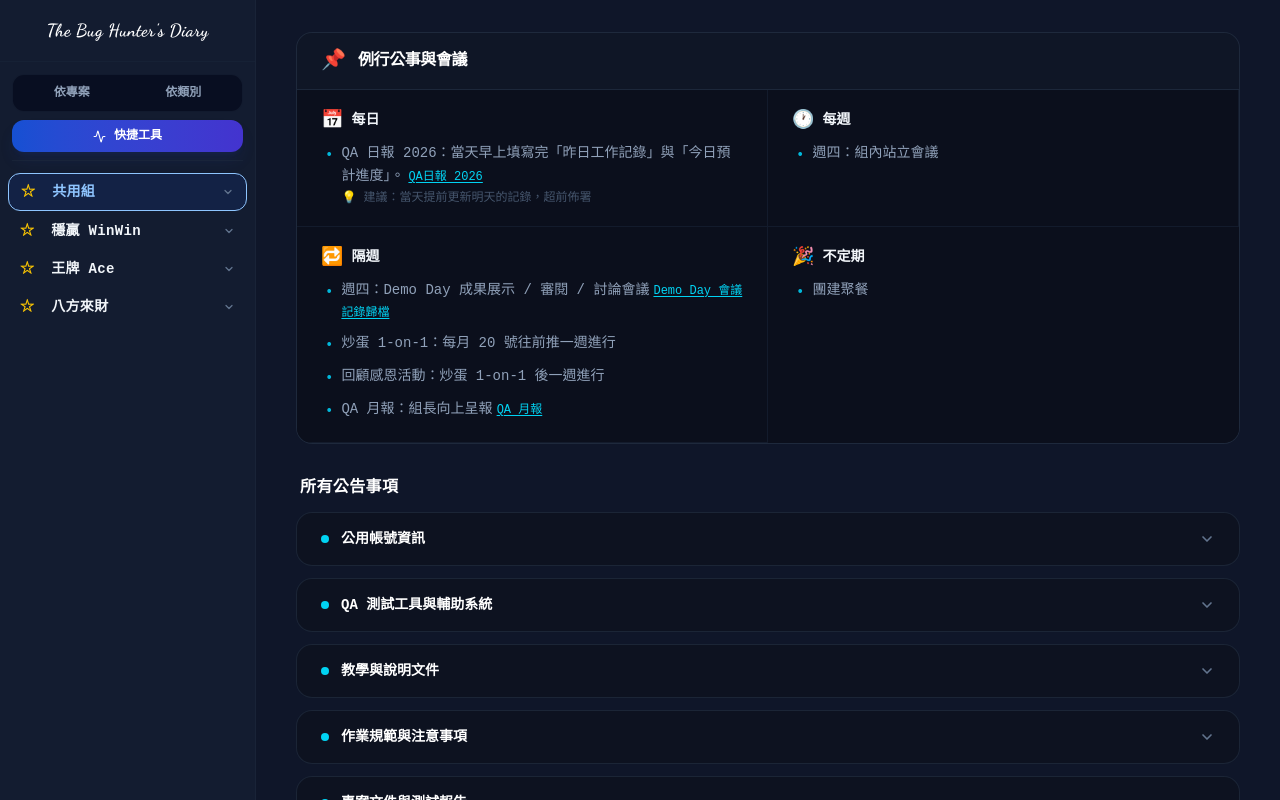
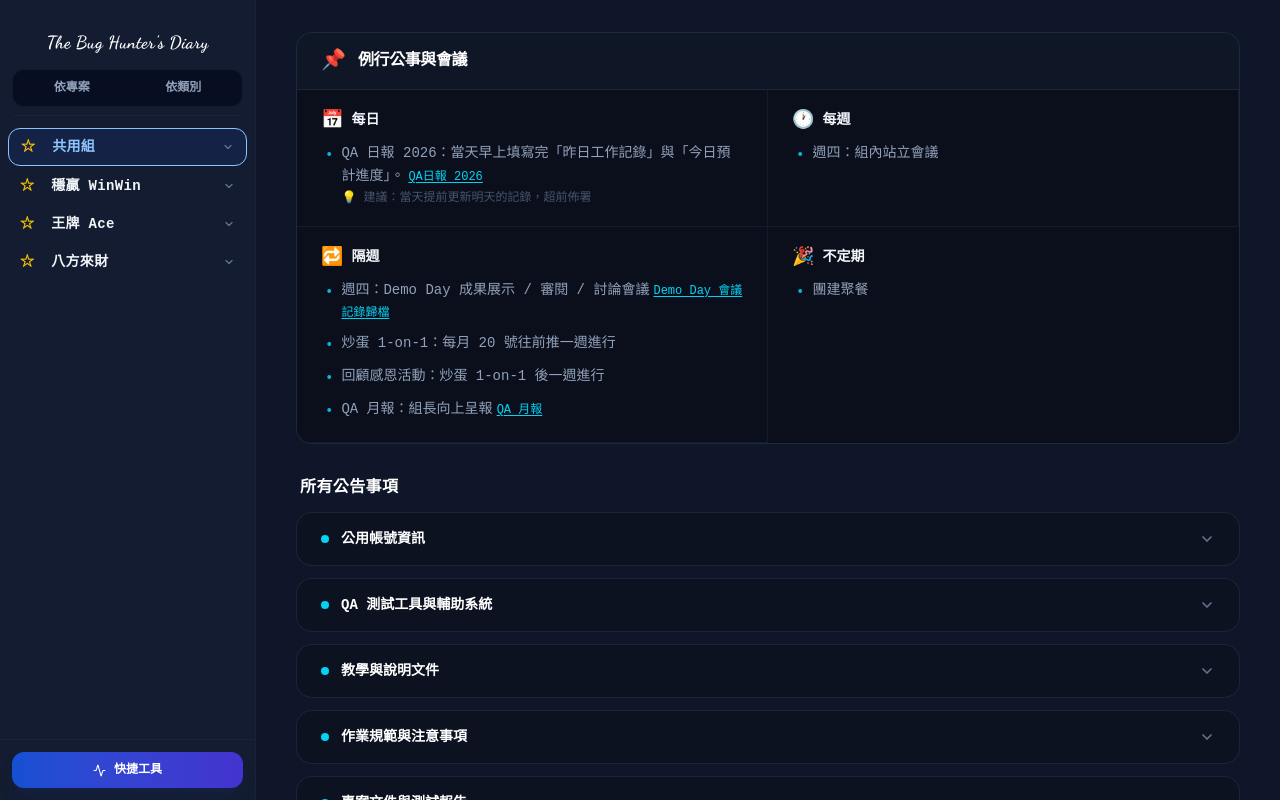
Before and after one commit to cloud52321/QA, a Next.js app: page / in a window 1280 px wide. Built offline with nearby package versions, Linux system fonts and the light colour scheme.

Commit message:
Add files via upload

```diff
--- a/src/app/LLMWiki.tsx
+++ b/src/app/LLMWiki.tsx
@@ -280,7 +280,9 @@ const LLMWiki: React.FC = () => {
 
       {/* ── Col 1: Studio 主標題 ── */}
       <aside className="w-64 border-r border-slate-800/60 flex flex-col bg-[#131c30] flex-shrink-0">
-        <div className="p-5 border-b border-slate-800/40 flex items-center justify-center">
+
+        {/* Logo - 垂直置中在上半區 */}
+        <div className="flex items-center justify-center pt-8 pb-4">
           <style>{`@import url('https://fonts.googleapis.com/css2?family=Dancing+Script:wght@700&display=swap');`}</style>
           <button onClick={goHome}>
             <h1 style={{ fontFamily: "'Dancing Script', 'Brush Script MT', cursive", fontSize: '1.1rem', fontWeight: 700, color: 'white', letterSpacing: '0.02em', lineHeight: 1.2, textAlign: 'center' }}>
@@ -289,7 +291,8 @@ const LLMWiki: React.FC = () => {
           </button>
         </div>
 
-        <div className="px-3 pt-3 pb-2">
+        {/* 依專案 / 依類別 tab */}
+        <div className="px-3 pb-2">
           <div className="flex p-1 bg-slate-950/60 rounded-xl border border-slate-800/50 gap-0.5">
             {modeTabs.map(tab => (
               <button
@@ -317,11 +320,18 @@ const LLMWiki: React.FC = () => {
             ))}
           </div>
         </div>
+        <div className="mx-3 mb-2 h-px bg-slate-800/60" />
 
-        <div className="px-3 pb-2">
+        {/* Nav */}
+        <nav className="flex-1 overflow-y-auto px-2 space-y-0.5 py-1">
+          {renderNav()}
+        </nav>
+
+        {/* 快捷工具 - 固定在底部 */}
+        <div className="px-3 py-3 border-t border-slate-800/60">
           <button
             onClick={() => { setIsToolbox(true); setShowHome(false); setSelectedGroup(''); setSelectedSubTitle(''); }}
-            className={`w-full py-2 px-3 rounded-xl flex items-center justify-center gap-2 transition-all text-xs font-bold ${
+            className={`w-full py-2.5 px-3 rounded-xl flex items-center justify-center gap-2 transition-all text-xs font-bold ${
               isToolbox
                 ? 'bg-gradient-to-r from-rose-600 to-pink-600 text-white shadow-lg shadow-rose-900/30'
                 : 'bg-gradient-to-r from-blue-600/80 to-indigo-600/80 hover:from-blue-500 hover:to-indigo-500 text-white shadow-lg shadow-blue-900/20'
@@ -331,11 +341,6 @@ const LLMWiki: React.FC = () => {
             快捷工具
           </button>
         </div>
-        <div className="mx-3 mb-2 h-px bg-slate-800/60" />
-
-        <nav className="flex-1 overflow-y-auto px-2 space-y-0.5 py-1">
-          {renderNav()}
-        </nav>
       </aside>
 
       {/* ── 內容區 ── */}
```
